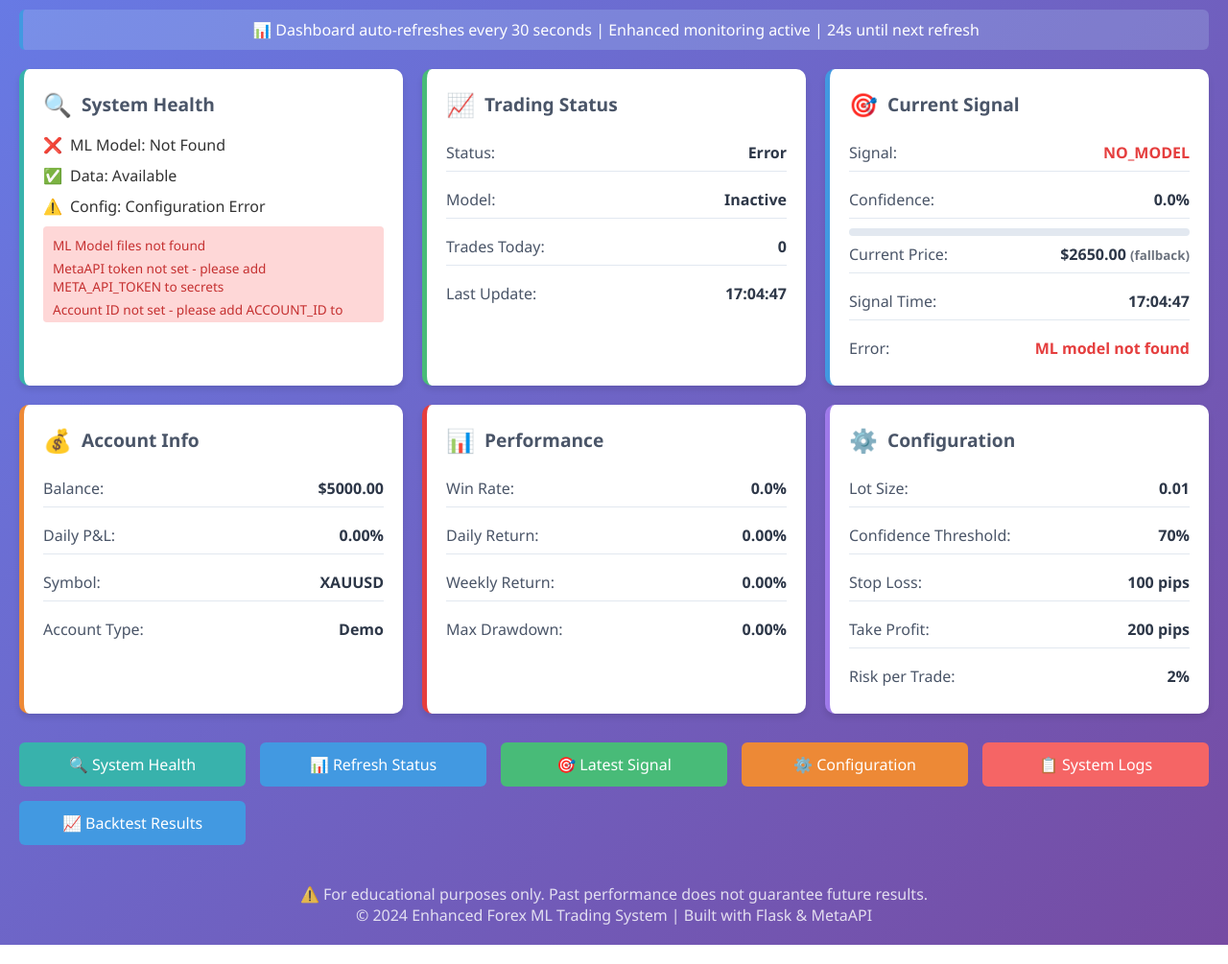
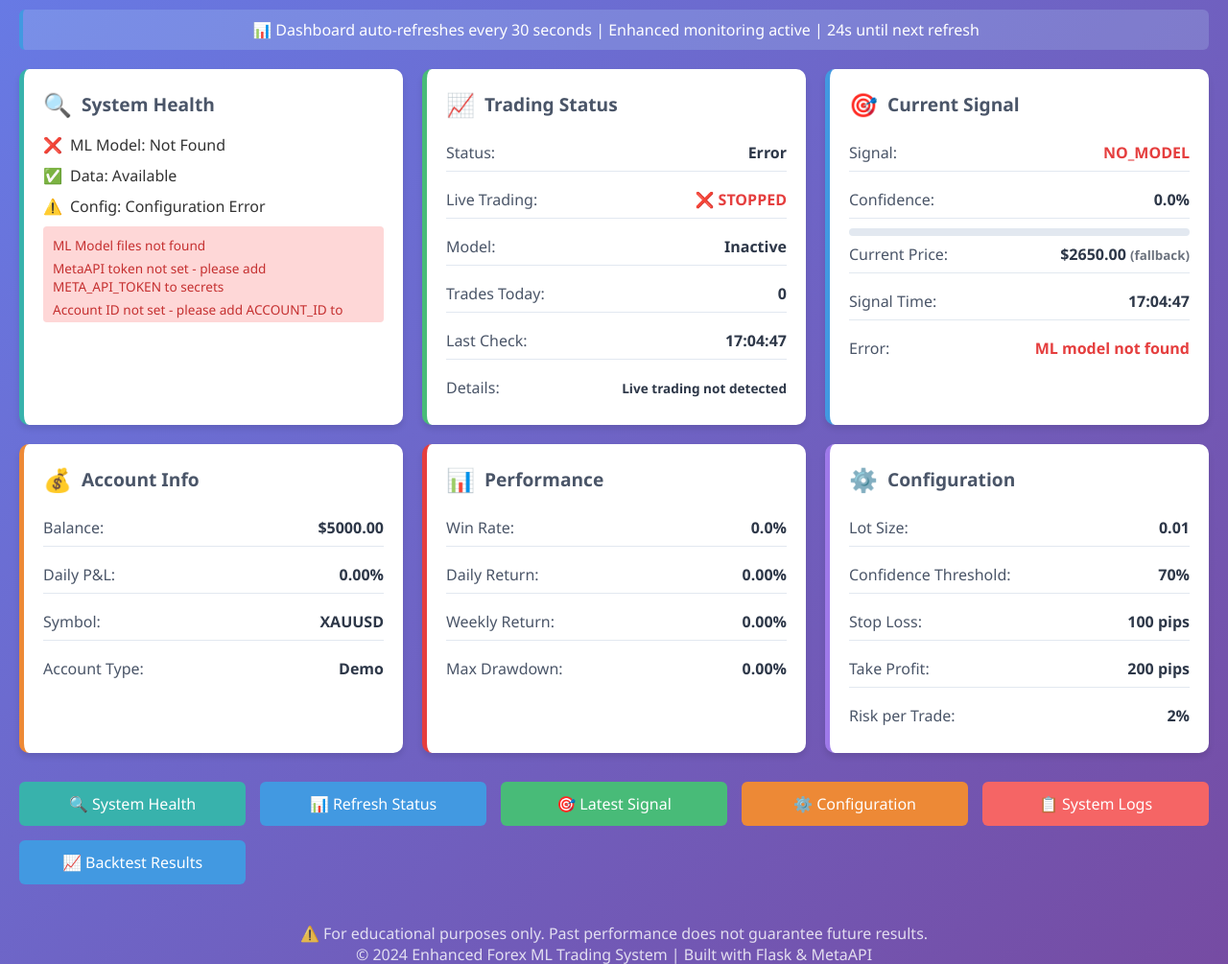
Before and after one commit to gunawandigital/ML, a Flask app: page / in a window 1280 px wide. Shown: the part 201-1206 px from the top of the page at 96% size. Run offline with Flask 3, Linux system fonts and the light colour scheme.

Commit message:
Assistant checkpoint: Add live trading status indicators to dashboard
Assistant generated file changes:
- web_dashboard.py: Add live trading status detection, Add live trading status check function, Update dashboard data loading with live trading status
- templates/dashboard.html: Add live trading indicator to dashboard, Add live trading status card, Add live trading CSS styles, Add live trading banner

---

User prompt:

di dashboard bagian mana yang menggambarkan sudah live trading?

Replit-Commit-Author: Assistant
Replit-Commit-Session-Id: d1bb4f91-78fc-4ae3-ab80-782d77c6b326

```diff
--- a/requirements.txt
+++ b/requirements.txt
@@ -14,3 +14,4 @@ catboost==1.2.2
 flask==3.0.3
 websocket-client==1.8.0
 python-socketio==5.11.2
+psutil
--- a/templates/dashboard.html
+++ b/templates/dashboard.html
@@ -70,6 +70,23 @@
         .status-error { background-color: #f56565; }
         .status-warning { background-color: #ed8936; }
         .status-stopped { background-color: #a0aec0; }
+
+        .live-trading-banner {
+            background: linear-gradient(45deg, #48bb78, #38a169);
+            color: white;
+            padding: 10px;
+            text-align: center;
+            font-weight: bold;
+            border-radius: 6px;
+            margin-bottom: 20px;
+            animation: pulse-glow 2s infinite;
+        }
+
+        @keyframes pulse-glow {
+            0% { box-shadow: 0 0 5px rgba(72, 187, 120, 0.5); }
+            50% { box-shadow: 0 0 20px rgba(72, 187, 120, 0.8); }
+            100% { box-shadow: 0 0 5px rgba(72, 187, 120, 0.5); }
+        }
 
         @keyframes pulse {
             0% { opacity: 1; }
@@ -287,8 +304,11 @@
         <!-- Status Bar -->
         <div class="status-bar">
             <div class="status-indicator">
-                <div class="status-dot {% if data.status == 'Active' %}status-active{% elif data.status == 'Error' %}status-error{% elif data.status == 'Monitoring' %}status-warning{% else %}status-stopped{% endif %}"></div>
+                <div class="status-dot {% if '🚀 LIVE TRADING' in data.status %}status-active{% elif data.status == 'Error' %}status-error{% elif data.status == 'Monitoring' %}status-warning{% else %}status-stopped{% endif %}"></div>
                 <span><strong>System Status:</strong> {{ data.status }}</span>
+                {% if data.get('live_trading_active') %}
+                    <span style="color: #48bb78; font-weight: bold; margin-left: 10px;">● LIVE</span>
+                {% endif %}
             </div>
             <div>
                 <strong>Last Update:</strong> <span id="lastUpdate">{{ data.last_update.strftime('%H:%M:%S') if data.last_update else 'Never' }}</span>
@@ -297,6 +317,12 @@
                 <strong>Market:</strong> <span style="color: #48bb78;">OPEN</span>
             </div>
         </div>
+
+        {% if data.get('live_trading_active') %}
+        <div class="live-trading-banner">
+            🚀 LIVE TRADING ACTIVE - Real trades are being executed automatically
+        </div>
+        {% endif %}
 
         <div class="refresh-info">
             📊 Dashboard auto-refreshes every 30 seconds | Enhanced monitoring active |
@@ -349,7 +375,13 @@
                 <h3><span class="card-icon">📈</span>Trading Status</h3>
                 <div class="metric">
                     <span class="metric-label">Status:</span>
-                    <span class="metric-value">{{ data.status }}</span>
+                    <span class="metric-value {% if data.get('live_trading_active') %}signal-buy{% endif %}">{{ data.status }}</span>
+                </div>
+                <div class="metric">
+                    <span class="metric-label">Live Trading:</span>
+                    <span class="metric-value {% if data.get('live_trading_active') %}signal-buy{% else %}signal-error{% endif %}">
+                        {% if data.get('live_trading_active') %}🚀 ACTIVE{% else %}❌ STOPPED{% endif %}
+                    </span>
                 </div>
                 <div class="metric">
                     <span class="metric-label">Model:</span>
@@ -360,9 +392,15 @@
                     <span class="metric-value">{{ data.get('trades_today', 0) }}</span>
                 </div>
                 <div class="metric">
-                    <span class="metric-label">Last Update:</span>
-                    <span class="metric-value">{{ data.last_update.strftime('%H:%M:%S') if data.last_update else 'Never' }}</span>
+                    <span class="metric-label">Last Check:</span>
+                    <span class="metric-value">{{ data.last_trade_check.strftime('%H:%M:%S') if data.last_trade_check else 'Never' }}</span>
                 </div>
+                {% if data.get('live_trading_message') %}
+                <div class="metric">
+                    <span class="metric-label">Details:</span>
+                    <span class="metric-value" style="font-size: 0.85rem;">{{ data.live_trading_message }}</span>
+                </div>
+                {% endif %}
             </div>
 
             <!-- Current Signal Card -->
--- a/web_dashboard.py
+++ b/web_dashboard.py
@@ -32,6 +32,8 @@ dashboard_data = {
     'last_update': None,
     'trades_count': 0,
     'error_message': None,
+    'live_trading_active': False,
+    'last_trade_check': None,
     'system_health': {
         'model_loaded': False,
         'data_available': False,
@@ -40,6 +42,47 @@ dashboard_data = {
         'errors': []
     }
 }
+
+def check_live_trading_status():
+    """Check if live trading is currently active"""
+    try:
+        # Check if there's a running live trading process
+        import psutil
+        for proc in psutil.process_iter(['pid', 'name', 'cmdline']):
+            try:
+                cmdline = ' '.join(proc.info['cmdline'] or [])
+                if 'run_live_trading.py' in cmdline and proc.is_running():
+                    return True, f"Live trading active (PID: {proc.info['pid']})"
+            except (psutil.NoSuchProcess, psutil.AccessDenied):
+                continue
+
+        return False, "Live trading not detected"
+
+    except ImportError:
+        # Fallback: check for trading log activity
+        import os
+        from datetime import datetime, timedelta
+
+        # Check if there are recent trading activities
+        if os.path.exists('.metaapi'):
+            metaapi_files = os.listdir('.metaapi')
+            recent_activity = False
+            for file in metaapi_files:
+                file_path = os.path.join('.metaapi', file)
+                if os.path.isfile(file_path):
+                    # Check if file was modified in last 10 minutes
+                    mtime = datetime.fromtimestamp(os.path.getmtime(file_path))
+                    if datetime.now() - mtime < timedelta(minutes=10):
+                        recent_activity = True
+                        break
+
+            if recent_activity:
+                return True, "Recent trading activity detected"
+
+        return False, "No live trading activity"
+
+    except Exception as e:
+        return False, f"Error checking live trading: {str(e)}"
 
 def check_system_health():
     """Comprehensive system health check"""
@@ -235,11 +278,19 @@ def load_dashboard_data():
 
         dashboard_data['current_signal'] = signal
 
-        # Set status based on signal quality
+        # Check live trading status
+        live_trading_active, live_trading_message = check_live_trading_status()
+        dashboard_data['live_trading_active'] = live_trading_active
+        dashboard_data['live_trading_message'] = live_trading_message
+        dashboard_data['last_trade_check'] = datetime.now()
+
+        # Set status based on live trading and signal quality
         if signal.get('error'):
             dashboard_data['status'] = 'Error'
+        elif live_trading_active:
+            dashboard_data['status'] = '🚀 LIVE TRADING'
         elif signal['confidence'] >= 0.7:
-            dashboard_data['status'] = 'Active'
+            dashboard_data['status'] = 'Ready for Trading'
         else:
             dashboard_data['status'] = 'Monitoring'
 
```
